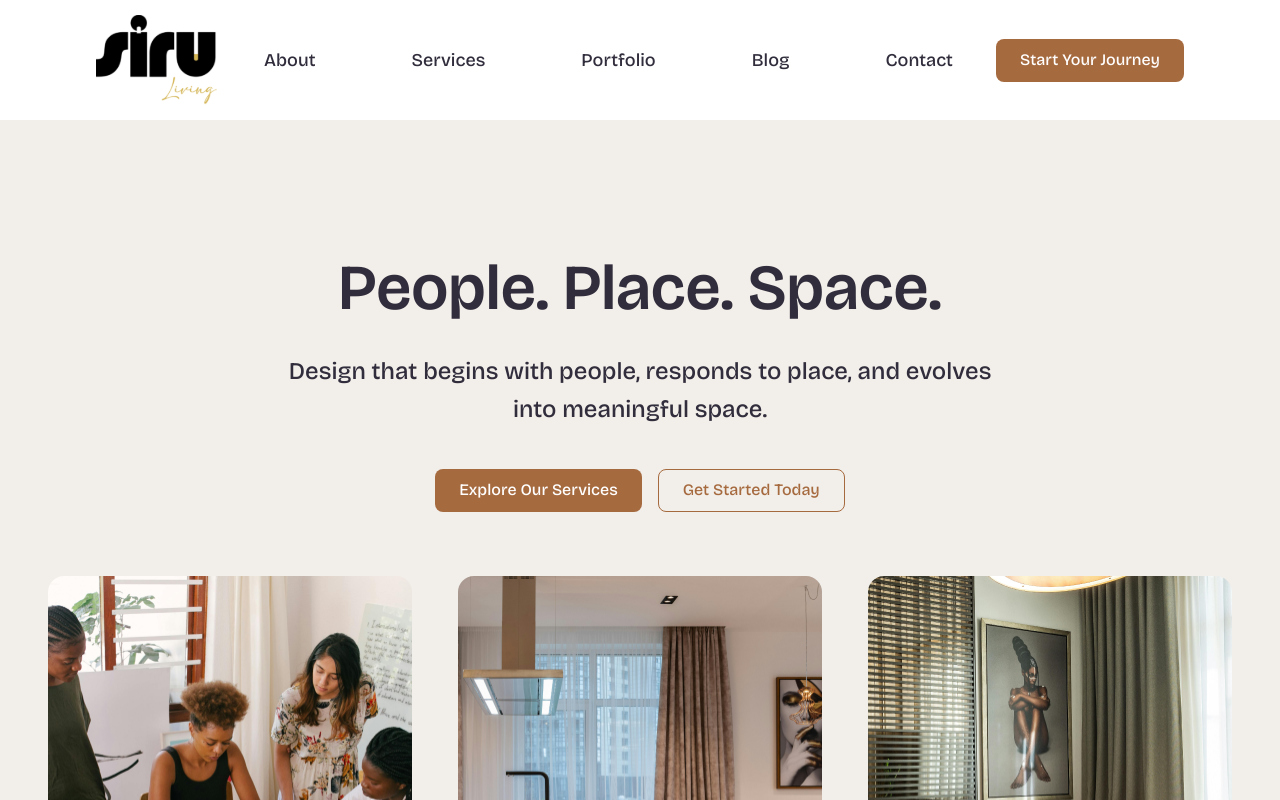
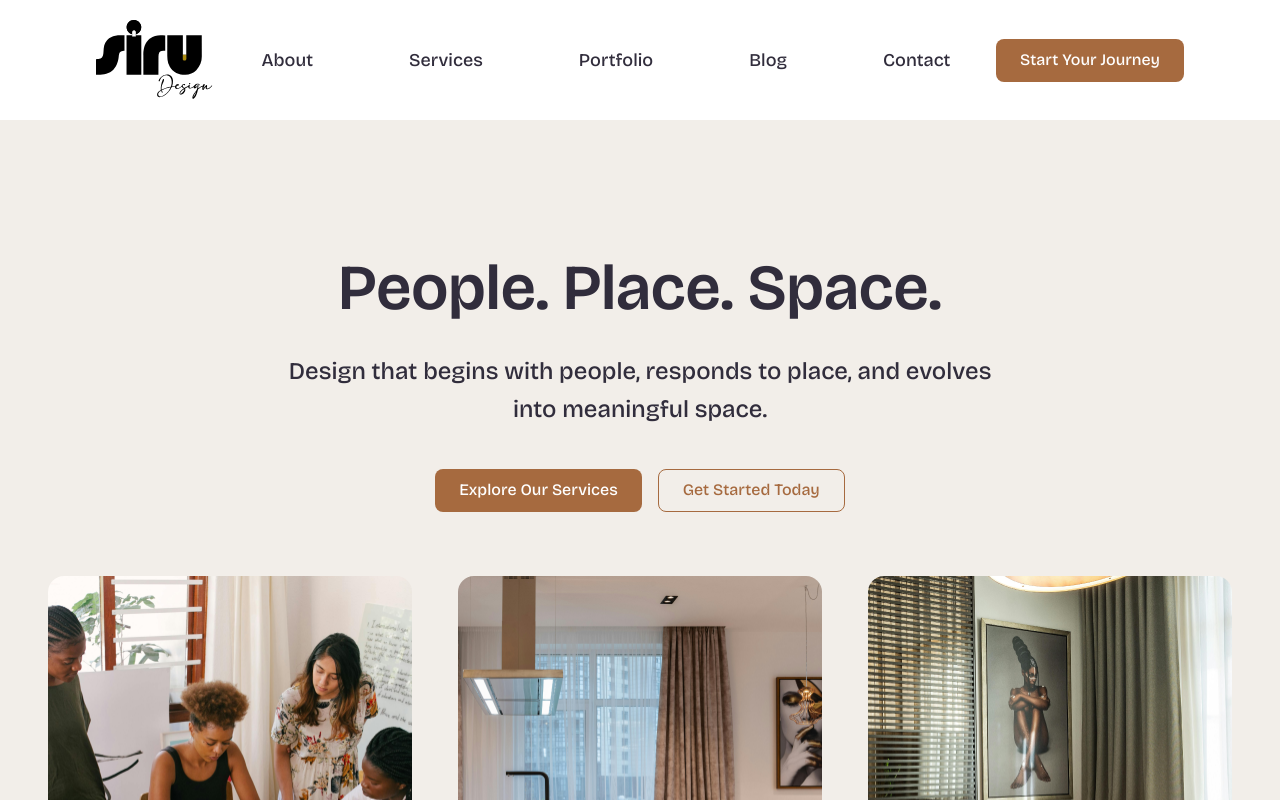
Before and after one commit to OghenetegaV/siru-design, a Next.js app: page / in a window 1280 px wide. Shown: the top 800 px of the page. Built offline with nearby package versions, Linux system fonts and the light colour scheme.

Commit message:
fix: navbar client changes

```diff
--- a/src/components/layout/Footer.tsx
+++ b/src/components/layout/Footer.tsx
@@ -45,8 +45,8 @@ export default function Footer() {
               <li><Link href="/" className="hover:text-white/85">Home</Link></li>
               <li><Link href="/about" className="hover:text-white/85">About</Link></li>
               <li><Link href="/services" className="hover:text-white/85">Services</Link></li>
-              <li><Link href="/portfolio" className="hover:text-white/85">Portfolio</Link></li>
-              <li><Link href="/blog" className="hover:text-white/85">Blog</Link></li>
+              <li><Link href="/portfolio" className="hover:text-white/85">Projects</Link></li>
+              <li><Link href="/blog" className="hover:text-white/85">Journal</Link></li>
               <li><Link href="/contact" className="hover:text-white/85">Contact</Link></li>
             </ul>
           </div>
--- a/src/components/layout/Header.tsx
+++ b/src/components/layout/Header.tsx
@@ -22,9 +22,9 @@ export default function Header() {
           <Image
             src="/assets/logo/logo.svg"
             alt="Siru Living"
-            width={180}
-            height={50}
-            className="h-[40px] lg:h-[80px] w-auto"
+            width={120}
+            height={120}
+            className="md:h-[50px] lg:h-[100px]"
             priority
           />
           </Link>
@@ -47,7 +47,7 @@ export default function Header() {
 
           {/* Mobile Toggle */}
           <button
-            className="md:hidden"
+            className="md:hidden cursor cursor-pointer"
             onClick={() => setOpen(!open)}
             aria-expanded={open}
             aria-controls="mobile-menu"
```
Also changed, not shown: public/assets/logo/logo.svg, 1 other file (tests, documents, lock files or other folders).
